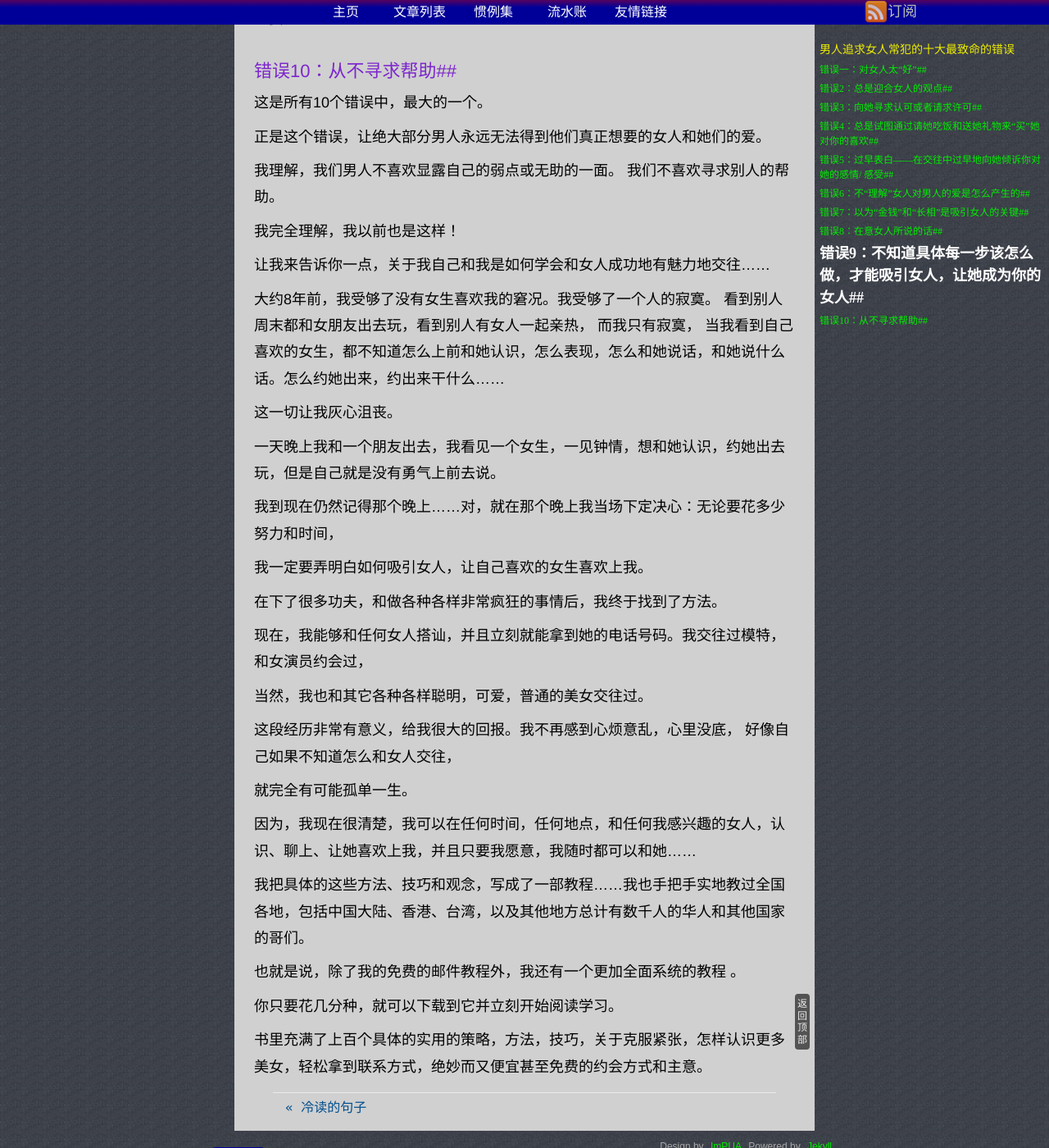
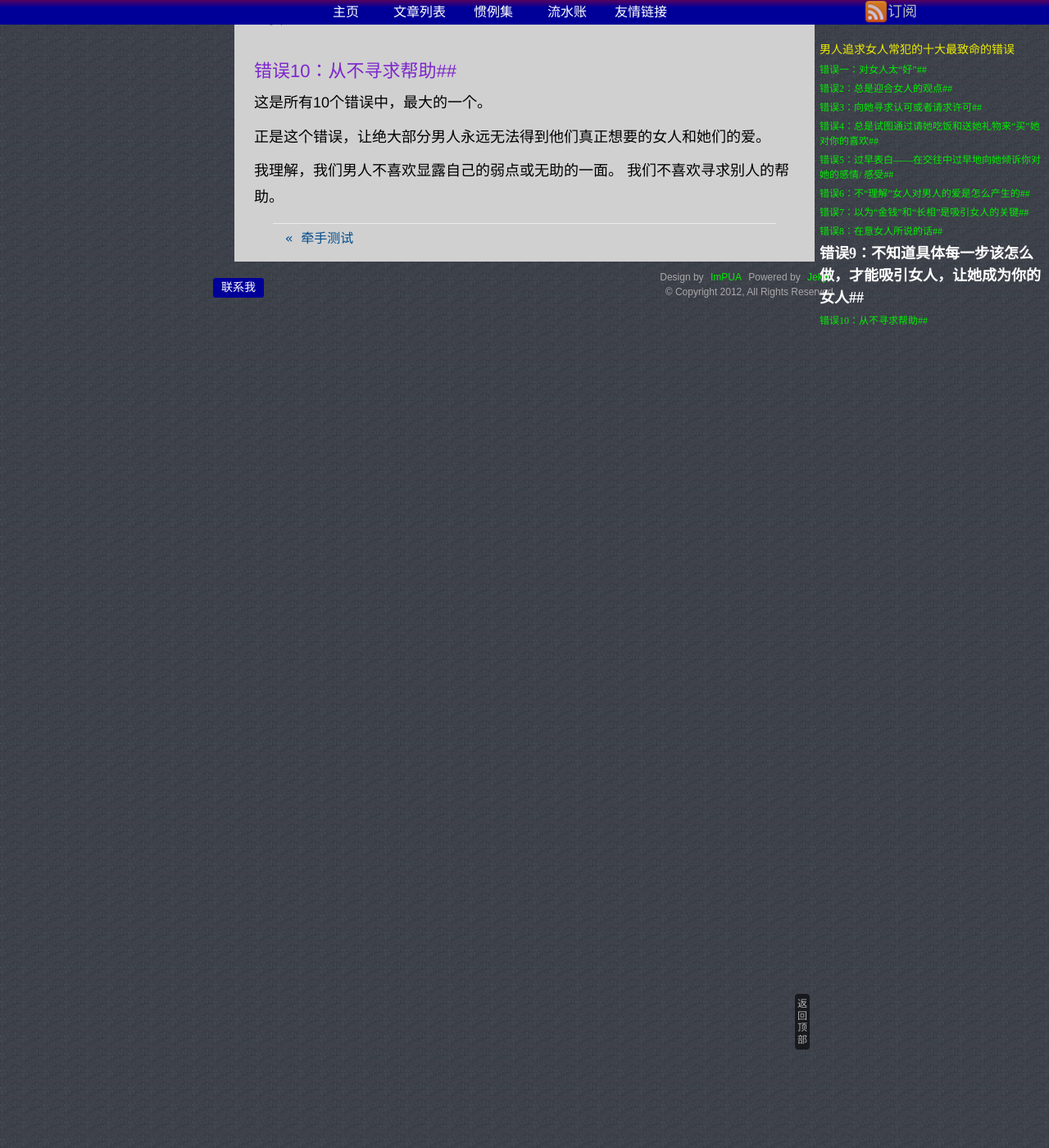
Before and after one commit to pua/pua.github.com, a Jekyll site: the page built from _posts/2012-04-30-ten-mistakes.md, in a window 1280 px wide and 1400 px high, scrolled down 6155 px. Shown: the whole window at 82% size. Built offline with Jekyll 4.4.1, drawn with Linux system fonts in a browser that asks for light colours; Markdown is read by kramdown in place of the engine named in the settings; comment, search, counter and statistics services are not loaded; after the commit the page ends 6544 px from its top, so only the background shows below that.

Commit message:
new post

```diff
--- a/_posts/2012-04-30-ten-mistakes.md
+++ b/_posts/2012-04-30-ten-mistakes.md
@@ -339,60 +339,3 @@
 
 
 我理解，我们男人不喜欢显露自己的弱点或无助的一面。 我们不喜欢寻求别人的帮助。
-
-
-
-我完全理解，我以前也是这样！
-
-
-
-让我来告诉你一点，关于我自己和我是如何学会和女人成功地有魅力地交往……
-
-
-
-大约8年前，我受够了没有女生喜欢我的窘况。我受够了一个人的寂寞。 看到别人周末都和女朋友出去玩，看到别人有女人一起亲热， 而我只有寂寞， 当我看到自己喜欢的女生，都不知道怎么上前和她认识，怎么表现，怎么和她说话，和她说什么话。怎么约她出来，约出来干什么……
-
-
-
-这一切让我灰心沮丧。
-
-
-
-一天晚上我和一个朋友出去，我看见一个女生，一见钟情，想和她认识，约她出去玩，但是自己就是没有勇气上前去说。
-
-
-我到现在仍然记得那个晚上……对，就在那个晚上我当场下定决心：无论要花多少努力和时间，
-
-
-我一定要弄明白如何吸引女人，让自己喜欢的女生喜欢上我。
-
-
-
-在下了很多功夫，和做各种各样非常疯狂的事情后，我终于找到了方法。
-
-
-
-现在，我能够和任何女人搭讪，并且立刻就能拿到她的电话号码。我交往过模特，和女演员约会过，
-
-
-当然，我也和其它各种各样聪明，可爱，普通的美女交往过。
-
-
-这段经历非常有意义，给我很大的回报。我不再感到心烦意乱，心里没底，  好像自己如果不知道怎么和女人交往，
-
-就完全有可能孤单一生。
-
-
-因为，我现在很清楚，我可以在任何时间，任何地点，和任何我感兴趣的女人，认识、聊上、让她喜欢上我，并且只要我愿意，我随时都可以和她……
-
-
-
-我把具体的这些方法、技巧和观念，写成了一部教程……我也手把手实地教过全国各地，包括中国大陆、香港、台湾，以及其他地方总计有数千人的华人和其他国家的哥们。
-
-也就是说，除了我的免费的邮件教程外，我还有一个更加全面系统的教程 。
-
-你只要花几分种，就可以下载到它并立刻开始阅读学习。
-
-
-
-书里充满了上百个具体的实用的策略，方法，技巧，关于克服紧张，怎样认识更多美女，轻松拿到联系方式，绝妙而又便宜甚至免费的约会方式和主意。
```
Also changed, not shown: _posts/2012-04-30-hold-her-hand.md (added, +11 -0 lines).
